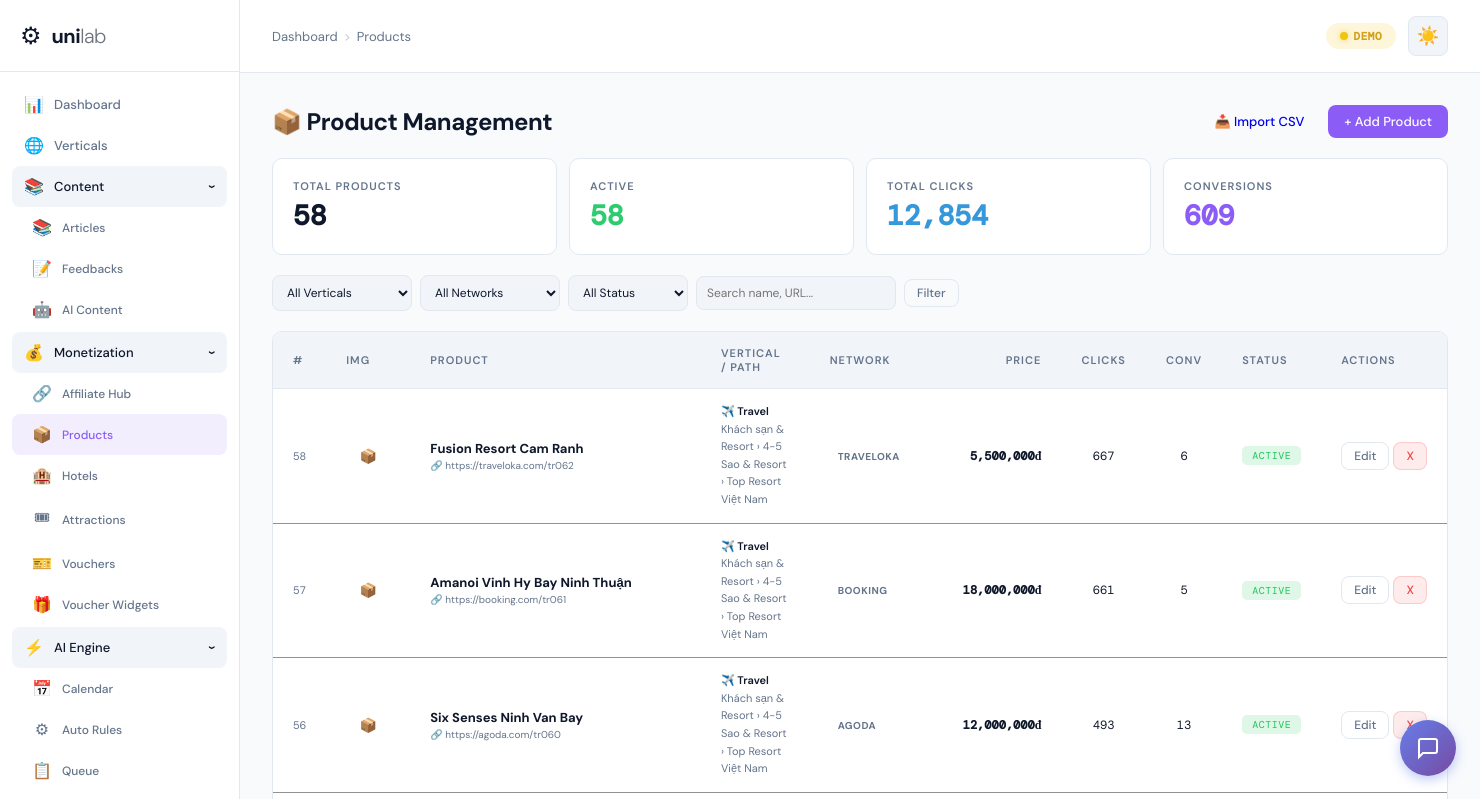
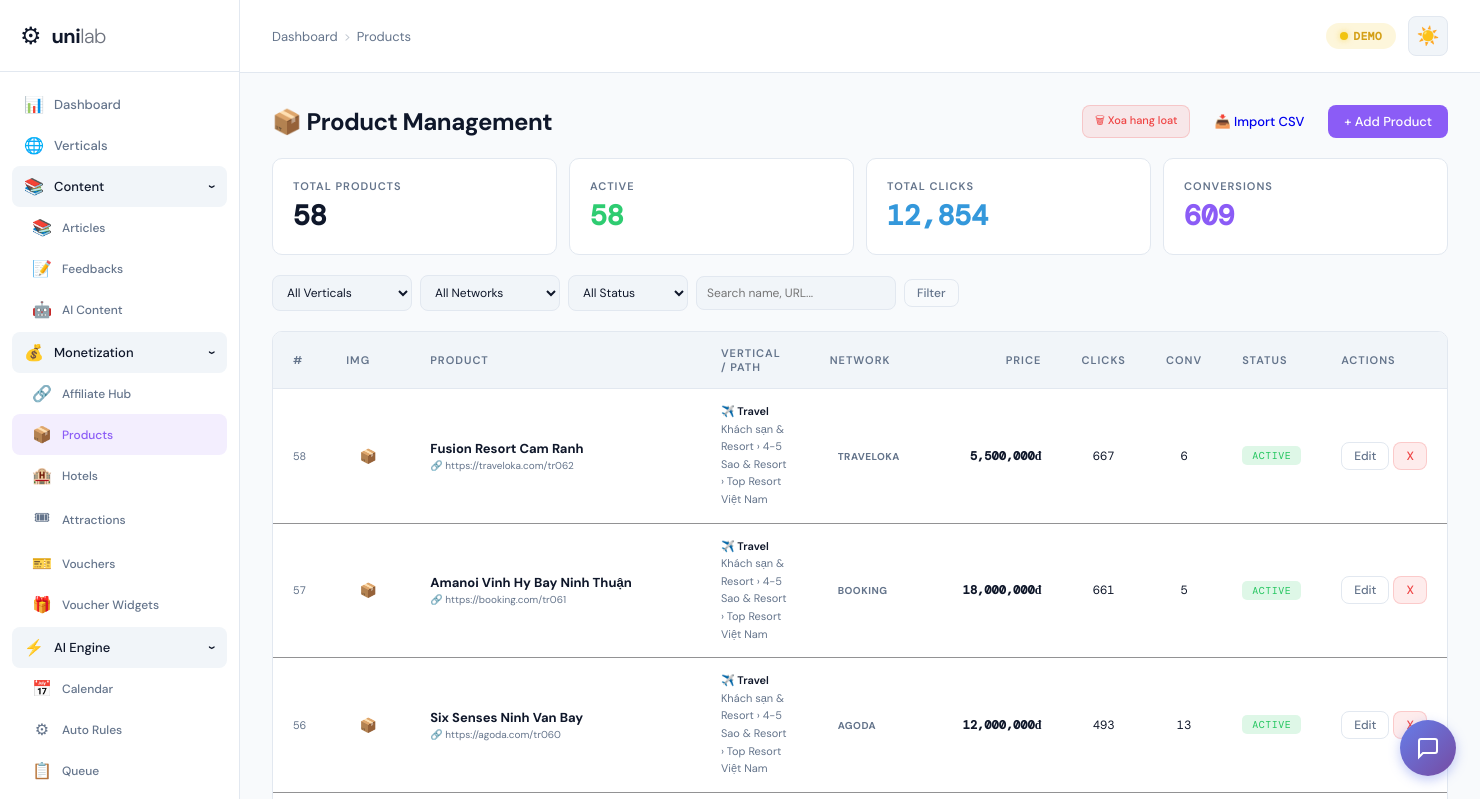
Before and after one commit to lamquocsonha/Web3, a Flask app: page /admin/products in a window 1480 px wide. Shown: the top 799 px of the page. Run offline with Flask 3, Linux system fonts and the light colour scheme; data comes from the database, SQL or seed files in the repository.

Commit message:
Add bulk delete / reset all products in admin
- New route /admin/products/bulk-delete with 2 modes:
  - Delete by current filter (vertical + network)
  - Reset all products (with double confirmation)
- Dropdown menu in admin products header
- Confirmation dialogs to prevent accidental deletion

https://claude.ai/code/session_01FimgQEqp33drsWn4odu9rH

```diff
--- a/V00/app.py
+++ b/V00/app.py
@@ -1082,6 +1082,40 @@ def admin_product_delete(pid):
     db.session.delete(al)
     db.session.commit()
     flash('Da xoa san pham', 'success')
+    return redirect(url_for('admin_products'))
+
+@app.route('/admin/products/bulk-delete', methods=['POST'])
+def admin_products_bulk_delete():
+    """Delete products in bulk: by filter, by network, or all"""
+    action = request.form.get('action', '')
+    f_vertical = request.form.get('vertical', '')
+    f_network = request.form.get('network', '')
+
+    q = AffiliateLink.query
+    label = 'tat ca'
+
+    if action == 'delete_filtered':
+        # Delete by current filters
+        if f_vertical:
+            q = q.join(Part).join(Zone).join(Segment).join(Vertical).filter(Vertical.slug == f_vertical)
+            label = f'vertical "{f_vertical}"'
+        if f_network:
+            q = q.filter(AffiliateLink.network == f_network)
+            label = f'network "{f_network}"' if not f_vertical else f'{label} + network "{f_network}"'
+    elif action == 'delete_all':
+        label = 'tat ca'
+    else:
+        flash('Action khong hop le', 'error')
+        return redirect(url_for('admin_products'))
+
+    count = q.count()
+    if count == 0:
+        flash('Khong co san pham nao de xoa', 'warning')
+        return redirect(url_for('admin_products'))
+
+    q.delete(synchronize_session=False)
+    db.session.commit()
+    flash(f'Da xoa {count:,} san pham ({label})', 'success')
     return redirect(url_for('admin_products'))
 
 def _build_part_keyword_index(vertical_id=None):
--- a/V00/templates/admin/products.html
+++ b/V00/templates/admin/products.html
@@ -4,7 +4,34 @@
 {% block content %}
 <div class="section-header">
   <h1 class="page-title" style="margin-bottom:0">📦 Product Management</h1>
-  <div style="display:flex;gap:8px">
+  <div style="display:flex;gap:8px;align-items:center">
+    {% if total > 0 %}
+    <div style="position:relative;display:inline-block" id="bulkDeleteWrap">
+      <button type="button" class="btn btn-danger btn-sm" onclick="document.getElementById('bulkDeleteMenu').style.display=document.getElementById('bulkDeleteMenu').style.display==='block'?'none':'block'"
+              style="font-size:11px;padding:6px 12px">🗑 Xoa hang loat</button>
+      <div id="bulkDeleteMenu" style="display:none;position:absolute;right:0;top:100%;margin-top:4px;background:var(--surface);border:1px solid var(--border);border-radius:8px;padding:12px;min-width:280px;z-index:100;box-shadow:0 8px 24px rgba(0,0,0,.15)">
+        <p style="font-size:12px;font-weight:700;margin-bottom:10px;color:var(--text)">Xoa san pham</p>
+        {% if f_vertical or f_network %}
+        <form method="POST" action="{{ url_for('admin_products_bulk_delete') }}" onsubmit="return confirm('Xoa tat ca san pham theo filter hien tai?')">
+          <input type="hidden" name="action" value="delete_filtered">
+          <input type="hidden" name="vertical" value="{{ f_vertical }}">
+          <input type="hidden" name="network" value="{{ f_network }}">
+          <button type="submit" class="btn btn-danger btn-sm" style="width:100%;margin-bottom:8px;font-size:11px">
+            Xoa theo filter hien tai
+            {% if f_vertical %}({{ f_vertical }}){% endif %}
+            {% if f_network %}({{ f_network }}){% endif %}
+          </button>
+        </form>
+        {% endif %}
+        <form method="POST" action="{{ url_for('admin_products_bulk_delete') }}" onsubmit="return confirm('⚠️ XOA TOAN BO ' + {{ total }} + ' SAN PHAM? Hanh dong nay KHONG THE hoan tac!')">
+          <input type="hidden" name="action" value="delete_all">
+          <button type="submit" class="btn btn-sm" style="width:100%;font-size:11px;background:#7f1d1d;color:#fca5a5;border:1px solid #991b1b">
+            ⚠️ Reset toan bo ({{ "{:,}".format(total) }} san pham)
+          </button>
+        </form>
+      </div>
+    </div>
+    {% endif %}
     <a href="{{ url_for('admin_products_import_csv') }}" class="btn btn-secondary">📥 Import CSV</a>
     <a href="{{ url_for('admin_product_new') }}" class="btn btn-primary">+ Add Product</a>
   </div>
```
